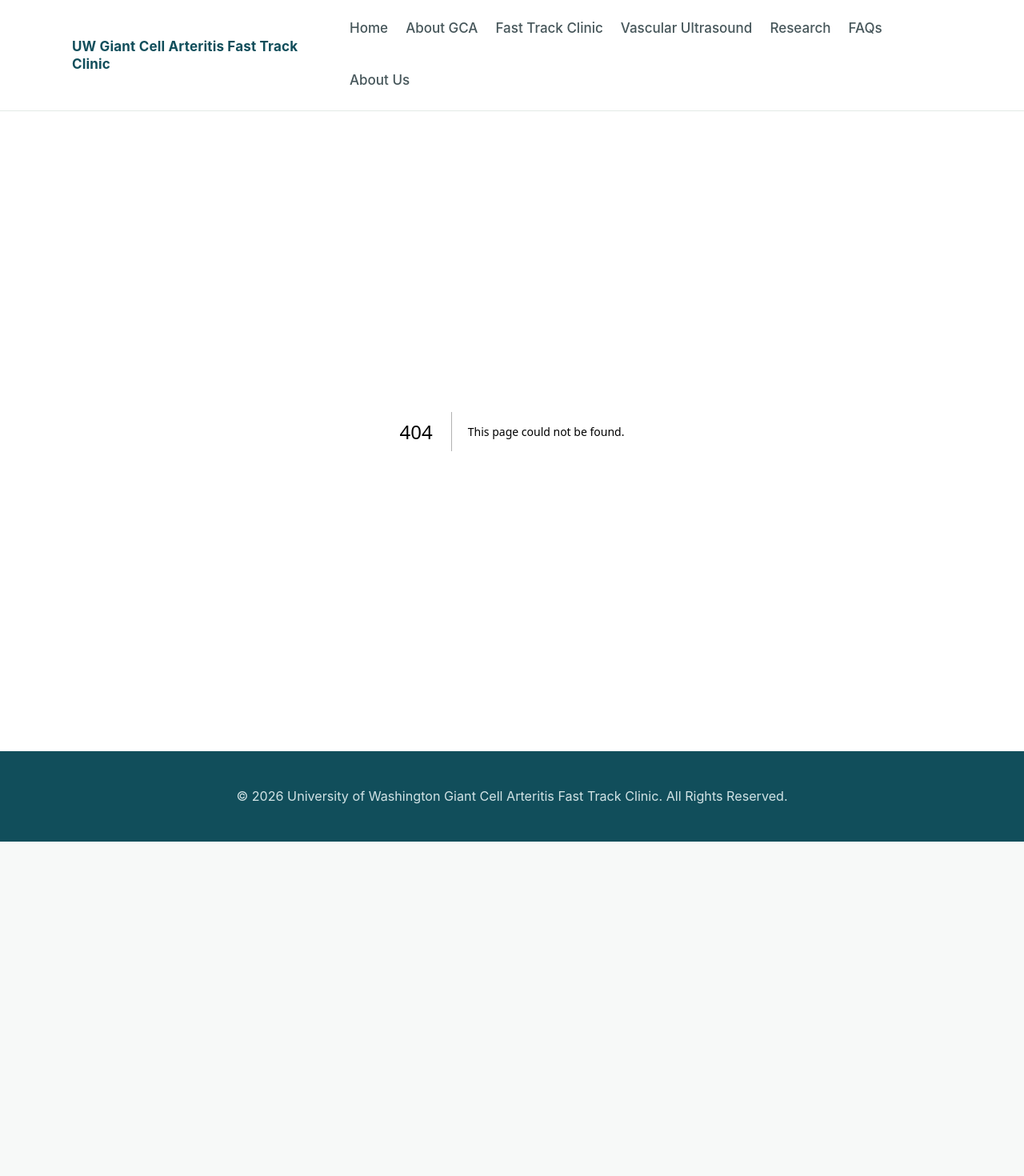
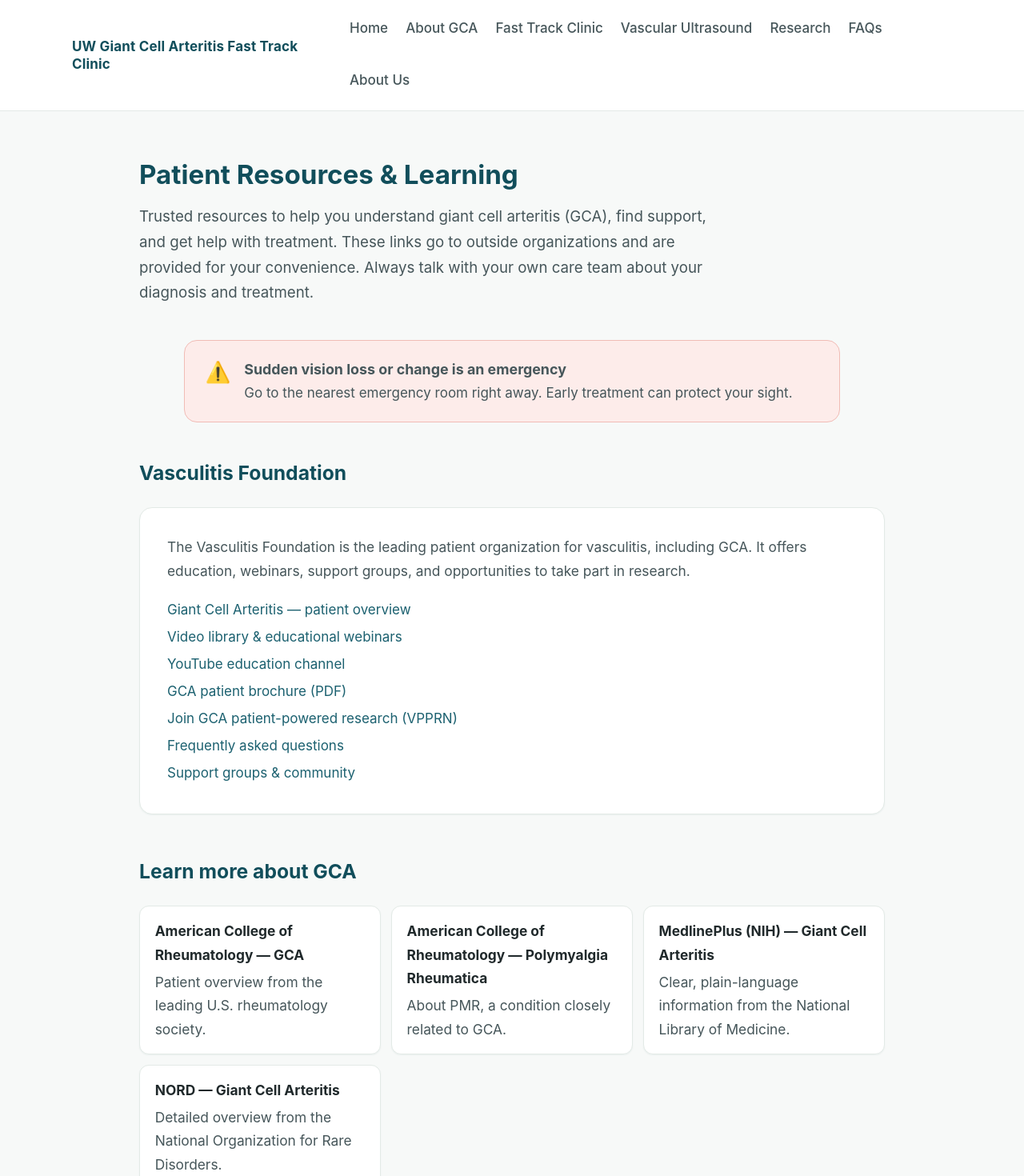
Before and after one commit to rheumify/gca-fast-website, a Next.js app: page /resources in a window 1280 px wide. Before the commit this address had no page. Shown: the top 1470 px of the page at 80% size. Before the commit the page ends 1052 px from the top, so only its background shows below. Built offline with nearby package versions, Linux system fonts and the light colour scheme.

Commit message:
Add Patient Resources page: Vasculitis Foundation, trusted orgs, financial help, questions to ask, glossary, Spanish resources

```diff
--- /dev/null
+++ b/app/resources/page.js
@@ -0,0 +1,159 @@
+export const metadata = {
+  title: 'Patient Resources | UW Giant Cell Arteritis Fast Track Clinic',
+  description: 'Trusted resources for patients with giant cell arteritis (GCA): the Vasculitis Foundation, plain-language education, treatment and bone-health information, financial assistance, questions to ask your doctor, and a glossary.',
+};
+
+const trusted = [
+  { href: 'https://rheumatology.org/patients/giant-cell-arteritis', title: 'American College of Rheumatology — GCA', desc: 'Patient overview from the leading U.S. rheumatology society.' },
+  { href: 'https://rheumatology.org/patients/polymyalgia-rheumatica', title: 'American College of Rheumatology — Polymyalgia Rheumatica', desc: 'About PMR, a condition closely related to GCA.' },
+  { href: 'https://medlineplus.gov/giantcellarteritis.html', title: 'MedlinePlus (NIH) — Giant Cell Arteritis', desc: 'Clear, plain-language information from the National Library of Medicine.' },
+  { href: 'https://rarediseases.org/rare-diseases/arteritis-giant-cell/', title: 'NORD — Giant Cell Arteritis', desc: 'Detailed overview from the National Organization for Rare Disorders.' },
+];
+
+const glossary = [
+  { term: 'Giant cell arteritis (GCA)', def: 'Inflammation of medium and large arteries, most often around the temples and scalp.' },
+  { term: 'Vasculitis', def: 'Inflammation of blood vessels.' },
+  { term: 'Temporal artery biopsy', def: 'A small sample of the temple artery, used in some cases to confirm GCA.' },
+  { term: 'Vascular ultrasound', def: 'A painless scan that can show inflammation in the artery walls (the "halo sign").' },
+  { term: 'ESR and CRP', def: 'Blood tests that measure inflammation. They can occasionally be normal in GCA.' },
+  { term: 'AION', def: 'Anterior ischemic optic neuropathy — the main cause of GCA-related vision loss.' },
+  { term: 'Polymyalgia rheumatica (PMR)', def: 'A related condition causing shoulder and hip stiffness, especially in the morning.' },
+  { term: 'Corticosteroids (prednisone)', def: 'The main initial treatment, used to calm the inflammation quickly.' },
+  { term: 'Tocilizumab', def: 'A steroid-sparing biologic medicine used to help control GCA.' },
+  { term: 'Flare', def: 'A return of disease activity after improvement.' },
+];
+
+export default function Resources() {
+  return (
+    <main className="main">
+      <h1 className="page-title">Patient Resources &amp; Learning</h1>
+      <p className="page-intro">
+        Trusted resources to help you understand giant cell arteritis (GCA), find support, and get help
+        with treatment. These links go to outside organizations and are provided for your convenience.
+        Always talk with your own care team about your diagnosis and treatment.
+      </p>
+
+      <div className="callout callout-emergency">
+        <span className="callout-icon" aria-hidden="true">&#9888;&#65039;</span>
+        <div>
+          <p className="callout-title">Sudden vision loss or change is an emergency</p>
+          <p>Go to the nearest emergency room right away. Early treatment can protect your sight.</p>
+        </div>
+      </div>
+
+      <section className="section">
+        <h2 className="section-title">Vasculitis Foundation</h2>
+        <div className="card">
+          <p style={{ marginBottom: '1rem' }}>
+            The Vasculitis Foundation is the leading patient organization for vasculitis, including GCA. It
+            offers education, webinars, support groups, and opportunities to take part in research.
+          </p>
+          <ul style={{ listStyle: 'none', padding: 0, lineHeight: 2 }}>
+            <li><a href="https://vasculitisfoundation.org/education/vasculitis-types/giant-cell-arteritis/" target="_blank" rel="noopener noreferrer">Giant Cell Arteritis — patient overview</a></li>
+            <li><a href="https://vasculitisfoundation.org/resources/video-library/" target="_blank" rel="noopener noreferrer">Video library &amp; educational webinars</a></li>
+            <li><a href="https://www.vasculitisfoundation.org/mcm_resources/youtube-education-videos/" target="_blank" rel="noopener noreferrer">YouTube education channel</a></li>
+            <li><a href="https://vasculitisfoundation.org/wp-content/uploads/2024/03/2024-VF_GCA-Brochure.pdf" target="_blank" rel="noopener noreferrer">GCA patient brochure (PDF)</a></li>
+            <li><a href="https://vasculitisfoundation.org/treatments-research/patient-powered-research/vpprn-community-dashboard/giant-cell-temporal-arteritis-gca-vpprn/" target="_blank" rel="noopener noreferrer">Join GCA patient-powered research (VPPRN)</a></li>
+            <li><a href="https://vasculitisfoundation.org/resources/faqs/" target="_blank" rel="noopener noreferrer">Frequently asked questions</a></li>
+            <li><a href="https://vasculitisfoundation.org/" target="_blank" rel="noopener noreferrer">Support groups &amp; community</a></li>
+          </ul>
+        </div>
+      </section>
+
+      <section className="section">
+        <h2 className="section-title">Learn more about GCA</h2>
+        <ul className="fact-list">
+          {trusted.map((r) => (
+            <li key={r.href}>
+              <a href={r.href} target="_blank" rel="noopener noreferrer"><strong>{r.title}</strong></a>
+              <div style={{ marginTop: '0.25rem' }}>{r.desc}</div>
+            </li>
+          ))}
+        </ul>
+      </section>
+
+      <section className="section">
+        <h2 className="section-title">Living with treatment: steroids &amp; bone health</h2>
+        <p>
+          GCA is usually treated with corticosteroids (such as prednisone), sometimes for many months. Over
+          time, steroids can weaken the bones, so it is worth asking your care team about protecting your
+          bone health &mdash; including calcium and vitamin D, a bone-density (DEXA) scan, and whether a
+          bone-protecting medication is right for you.
+        </p>
+        <ul className="fact-list" style={{ marginTop: '1.25rem' }}>
+          <li>
+            <a href="https://www.bonehealthandosteoporosis.org/" target="_blank" rel="noopener noreferrer"><strong>Bone Health &amp; Osteoporosis Foundation</strong></a>
+            <div style={{ marginTop: '0.25rem' }}>Patient information on protecting your bones, including during long-term steroid use.</div>
+          </li>
+        </ul>
+      </section>
+
+      <section className="section">
+        <h2 className="section-title">Help paying for medication</h2>
+        <p>
+          If you are prescribed tocilizumab and are worried about cost, the manufacturer runs programs that
+          may help with out-of-pocket expenses or provide the medicine at no cost for those who qualify.
+          These are listed for your convenience and are not an endorsement &mdash; your care team and
+          insurance plan can help you find the best option.
+        </p>
+        <ul className="fact-list" style={{ marginTop: '1.25rem' }}>
+          <li>
+            <a href="https://www.genentech-access.com/patient/brands/actemra.html" target="_blank" rel="noopener noreferrer"><strong>Tocilizumab (Actemra) Access Solutions</strong></a>
+            <div style={{ marginTop: '0.25rem' }}>Patient support for coverage, co-pay assistance, and the Genentech Patient Foundation (free medicine for those who qualify).</div>
+          </li>
+        </ul>
+      </section>
+
+      <section className="section">
+        <h2 className="section-title">Questions to ask your doctor</h2>
+        <ul style={{ paddingLeft: '1.2rem', lineHeight: 1.9 }}>
+          <li>Could my symptoms be giant cell arteritis?</li>
+          <li>Do I need treatment right away to protect my vision?</li>
+          <li>What tests will I need &mdash; blood tests, vascular ultrasound, or a biopsy?</li>
+          <li>What are the side effects of steroids, and how will we protect my bones?</li>
+          <li>Is a steroid-sparing medicine like tocilizumab right for me?</li>
+          <li>How long will I be on treatment, and how will we lower the steroids over time?</li>
+          <li>What signs mean my disease might be flaring?</li>
+          <li>What should I do if I notice any vision changes?</li>
+        </ul>
+      </section>
+
+      <section className="section">
+        <h2 className="section-title">What to expect at your vascular ultrasound</h2>
+        <p>
+          A vascular ultrasound is painless and uses sound waves &mdash; there are no needles and no
+          radiation. A trained sonographer applies a little gel and gently moves a small probe over the
+          arteries at your temples, and sometimes your arms and neck, to look for signs of inflammation.
+          The exam typically takes under an hour. Your care team will give you any specific instructions
+          before your visit.
+        </p>
+      </section>
+
+      <section className="section">
+        <h2 className="section-title">Common terms</h2>
+        <ul className="fact-list">
+          {glossary.map((g) => (
+            <li key={g.term}>
+              <strong>{g.term}</strong>
+              <div style={{ marginTop: '0.25rem' }}>{g.def}</div>
+            </li>
+          ))}
+        </ul>
+      </section>
+
+      <section className="section">
+        <h2 className="section-title">En espa&ntilde;ol</h2>
+        <ul className="fact-list">
+          <li>
+            <a href="https://medlineplus.gov/spanish/giantcellarteritis.html" target="_blank" rel="noopener noreferrer"><strong>MedlinePlus en espa&ntilde;ol — Arteritis de c&eacute;lulas gigantes</strong></a>
+            <div style={{ marginTop: '0.25rem' }}>Informaci&oacute;n clara y confiable de la Biblioteca Nacional de Medicina.</div>
+          </li>
+          <li>
+            <a href="https://vasculitisfoundation.org/" target="_blank" rel="noopener noreferrer"><strong>Vasculitis Foundation</strong></a>
+            <div style={{ marginTop: '0.25rem' }}>Ofrece materiales educativos seleccionados en espa&ntilde;ol.</div>
+          </li>
+        </ul>
+      </section>
+    </main>
+  );
+}
```
